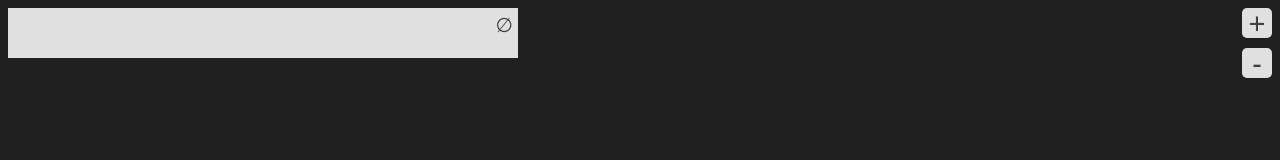
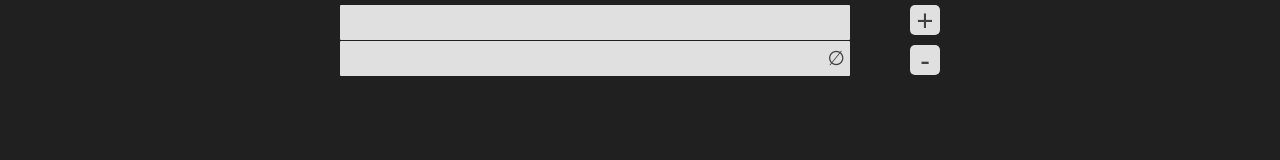
Before and after one commit to vruchinsky/vruchinsky.github.io, a plain HTML site: page TalliesToNumerals.html in a window 1280 px wide. Drawn offline with Linux system fonts and the light colour scheme.

Commit message:
added another text area to display Roman numerals with spaces for missing orders of magnitude now HTML layout is 2x2: 2 vertically stacked text areas to the left and 2 vertically stacked buttons to the right

```diff
--- a/TalliesToNumerals.html
+++ b/TalliesToNumerals.html
@@ -6,13 +6,31 @@
     <title>|||||&#10140;V   CXXIII&#10140;123</title>
     <style>
 	    body {
+			margin: 0;
+			padding: 0;
 			background-color: #202020;
 		}
+	    .container {
+			width: 600px;
+			margin: 5px auto;
+		}
+		.RomanDisplays {
+			width: 500px;
+            float: left; /* Float the label to the left */
+		}
+        /* Container for buttons (float them to the right) */
+        .buttons {
+			width: 30px;
+            float: right; /* Float the buttons container to the right */
+            margin-left: 0px; /* Adds space between the text box and buttons */
+        }
         /* Style for roman numerals text display box */
-        #DisplayRoman {
+        #DisplayRoman, #DisplayRomanWithSpaces {
+            float: left; /* Float the label to the left */
             width: 500px;
-            height: 40px;
+            height: 25px;
             border: none;
+            border-radius: 1px;
             padding: 5px;
             background-color: #E0E0E0;
             color: #404040;
@@ -22,10 +40,12 @@
             overflow: auto; /* Adds scroll if text overflows */
 			text-align: right;
         }
-        /* Container for buttons (float them to the right) */
-        .buttons {
-            float: right; /* Float the buttons container to the right */
-            margin-left: 10px; /* Adds space between the text box and buttons */
+		#HorizontalDivider {
+            float: left; /* Float the label to the left */
+            width: 500px;
+            height: 1px;
+            border: none;
+			background-color: #202020;
 		}
         /* Style for each button */
         button {
@@ -56,16 +76,18 @@
 	<script src="./TalliesToNumerals.js" defer></script>
 </head>
 <body>
-    <div>
-        <!-- Text display box -->
+	<div class="container">
+		<!-- Text display boxes -->
+		<div class="RomanDisplays">
+			<textarea id="DisplayRomanWithSpaces" readonly></textarea>
+			<div id="HorizontalDivider"></div>
 			<textarea id="DisplayRoman" readonly></textarea>
+		</div>
 		<!-- Buttons placed to the right using float -->
 		<div class="buttons">
 			<button id="incrementButton" onclick=incrementNumber()>+</button>
 			<button id="decrementButton" onclick=decrementNumber()>-</button>
 		</div>
-        <!-- Clear the float after the buttons -->
-        <div class="clear"></div>
 	</div>
 </body>
 </html>
--- a/TalliesToNumerals.js
+++ b/TalliesToNumerals.js
@@ -1,6 +1,7 @@
 const largestNumberToDisplay = 4999;
 const emptySetSymbol = "\u2205"; // hex code for empty-set symbol in unicode
 const romanTextElement = document.getElementById("DisplayRoman");
+const romanTextWithSpacesElement = document.getElementById("DisplayRomanWithSpaces");
 const incrementButton = document.getElementById("incrementButton");
 const decrementButton = document.getElementById("decrementButton");
 
@@ -75,6 +76,10 @@ function reenableButtons()
 	incrementButton.style.cursor = 'default';
 	decrementButton.style.cursor = 'default';
 	romanTextElement.style.cursor = 'default';
+}
+
+function insertSpacesInRomanNumerals(s)
+{
 }
 
 async function incrementNumber()
```
Lines whose indentation alone changed are shown as unchanged.
